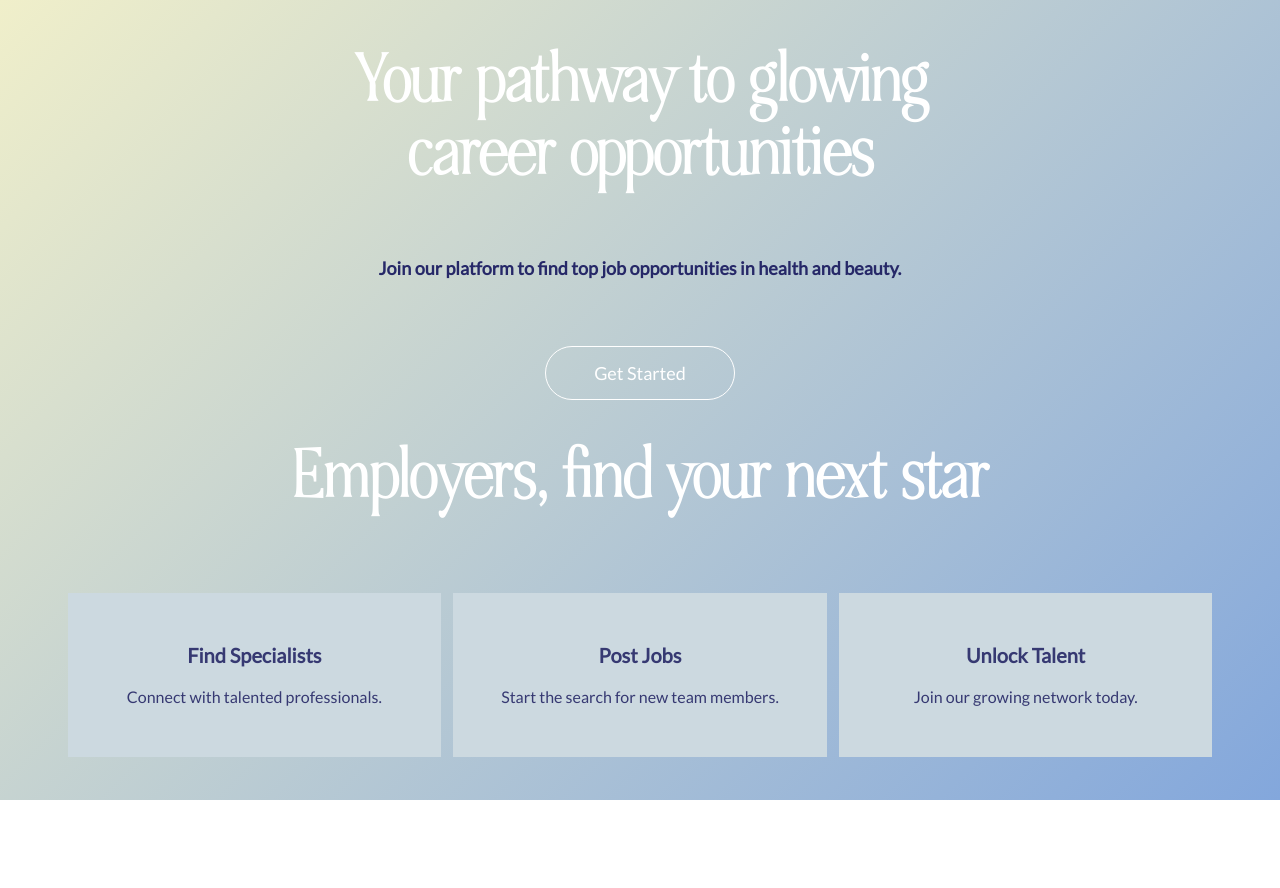
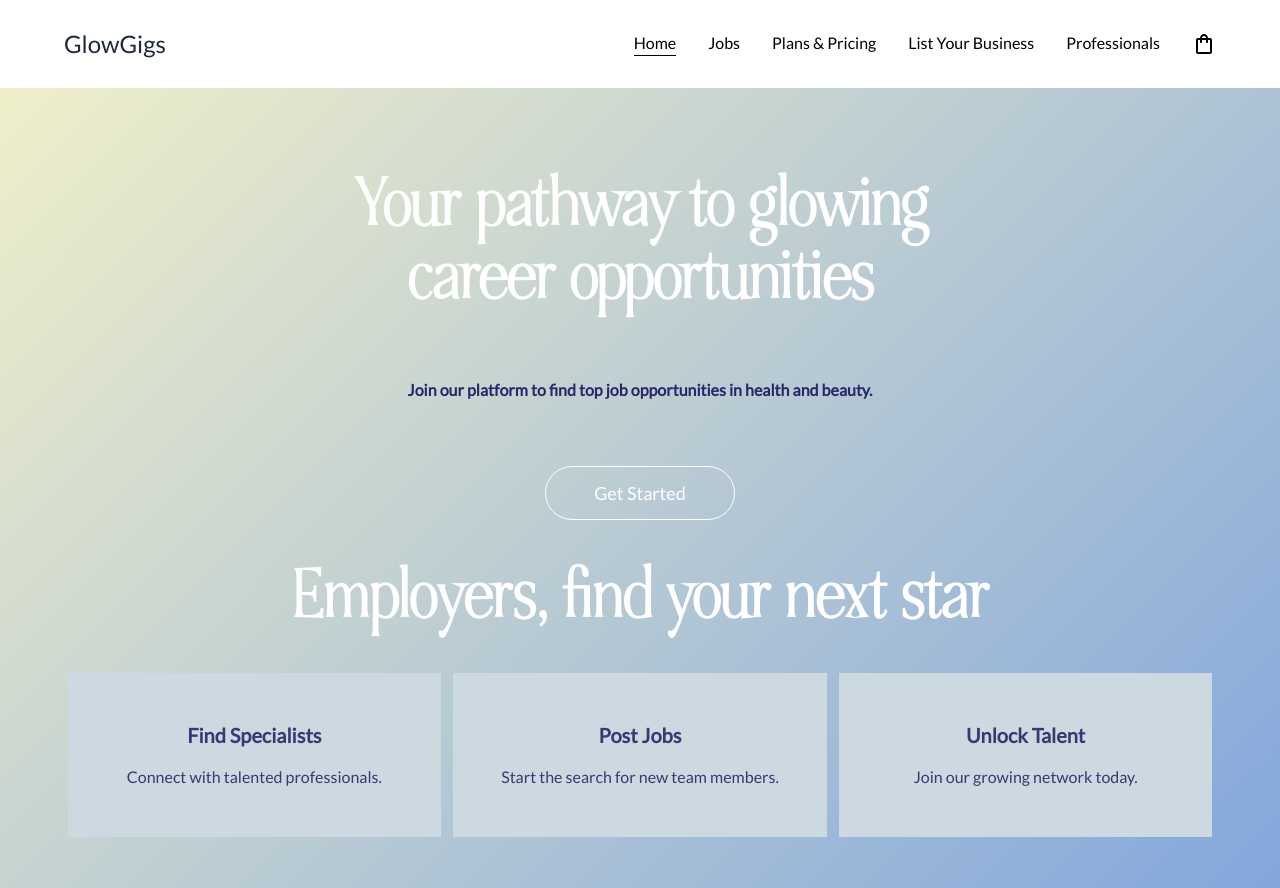
Before and after one commit to code-bd-sana/glowGigs, a Next.js app: page / in a window 1280 px wide. Before the commit the page ends 800 px from the top, so only its background shows below. Built offline with nearby package versions, Linux system fonts and the light colour scheme.

Commit message:
high tech navbar added

```diff
--- a/app/page.tsx
+++ b/app/page.tsx
@@ -1,8 +1,10 @@
 import HomeBanner from "@/components/HomeBanner";
+import NavBar from "@/components/NavBar";
 
 export default function Page() {
   return (
     <div>
+      <NavBar></NavBar>
       <HomeBanner></HomeBanner>
     </div>
   );
--- a/components/HomeBanner.tsx
+++ b/components/HomeBanner.tsx
@@ -3,7 +3,7 @@ import React from "react";
 const HomeBanner = () => {
   return (
     <div
-      className="min-h-screen flex flex-col items-center justify-center px-4"
+      className="min-h-screen flex flex-col items-center pt-20 px-4"
       style={{
         background: "linear-gradient(135deg, #f0efca, #83a7dc)",
         backgroundSize: "cover",
@@ -17,19 +17,19 @@ const HomeBanner = () => {
           Your pathway to glowing career opportunities
         </h1>
         </div>
-        <p className="text-lg text-[#262868] font-extrabold mb-16">
+        <p className="text-[16px] text-[#262868] font-extrabold mb-16">
           Join our platform to find top job opportunities in health and beauty.
         </p>
         <button className="text-white px-12 mb-6 py-3 text-lg font-medium rounded-full  border border-white">
           Get Started
         </button>
 
-         <h1 className="text-[56px] leading-[73px] max-w-5xl font-extrabold text-white my-4">
+         <h1 className="text-[56px] leading-[73px] max-w-5xl font-extrabold text-white mt-4">
           Employers, find your next star
         </h1>
       </div>
 
-      <div className="mt-16 grid grid-cols-1 text-[#363972] sm:grid-cols-3 gap-3 text-center">
+      <div className="mt-10 grid grid-cols-1 text-[#363972] sm:grid-cols-3 gap-3 text-center">
         <div className="bg-[#ccd9e0] p-12 ">
           <p className="text-xl font-semibold mb-4">
             Find Specialists
--- /dev/null
+++ b/components/NavBar.tsx
@@ -0,0 +1,52 @@
+'use client';
+
+import React from 'react';
+import Link from 'next/link';
+import { usePathname } from 'next/navigation';
+import { MdOutlineShoppingBag } from 'react-icons/md';
+
+const NavBar = () => {
+  const pathname = usePathname();
+  const getLinkClassName = (path: string) => {
+    return pathname === path
+      ? 'text-sm font-medium text-black text-[16px] cursor-pointer border-b'
+      : 'text-sm font-medium text-black text-[16px] cursor-pointer hover:border-b';
+  };
+
+  return (
+    <nav className="sticky top-0 z-10 py-[28px] px-8 bg-white">
+      <div className='max-w-6xl mx-auto flex justify-between items-center'>
+        <div>
+          <Link href="/">
+            <div className="text-2xl font-medium text-gray-800 cursor-pointer">GlowGigs</div>
+          </Link>
+        </div>
+
+        <div className='flex gap-8'>
+          <Link href="/">
+            <div className={getLinkClassName('/')}>Home</div>
+          </Link>
+          <Link href="/jobs">
+            <div className={getLinkClassName('/jobs')}>Jobs</div>
+          </Link>
+          <Link href="/plans-pricing">
+            <div className={getLinkClassName('/plans-pricing')}>Plans & Pricing</div>
+          </Link>
+          <Link href="/list-business">
+            <div className={getLinkClassName('/list-business')}>List Your Business</div>
+          </Link>
+          <Link href="/professionals">
+            <div className={getLinkClassName('/professionals')}>Professionals</div>
+          </Link>
+          <Link href="/cart">
+            <div className={getLinkClassName('/cart')}>
+            <MdOutlineShoppingBag size={24} />
+            </div>
+          </Link>
+        </div>
+      </div>
+    </nav>
+  );
+};
+
+export default NavBar;
--- a/package.json
+++ b/package.json
@@ -18,6 +18,7 @@
     "react": "19.1.0",
     "react-boxicons": "^0.0.28",
     "react-dom": "19.1.0",
+    "react-icons": "^5.5.0",
     "react-toastify": "^11.0.5",
     "stripe": "^19.1.0"
   },
```
Also changed, not shown: 1 other file (tests, documents, lock files or other folders).
